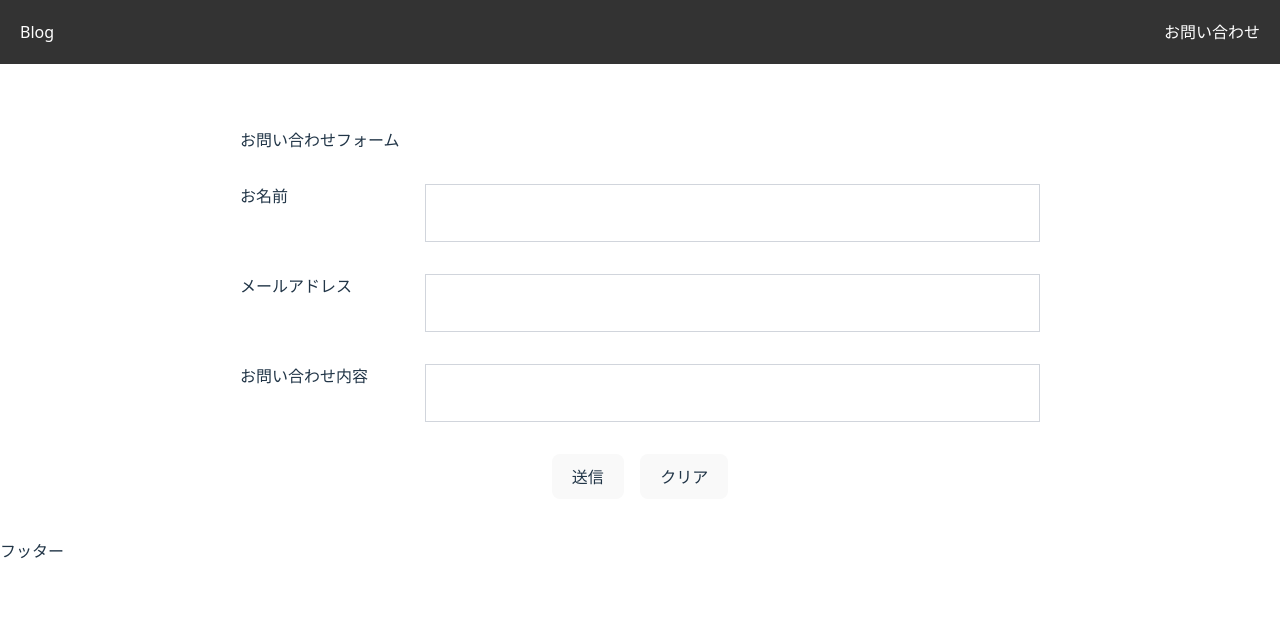
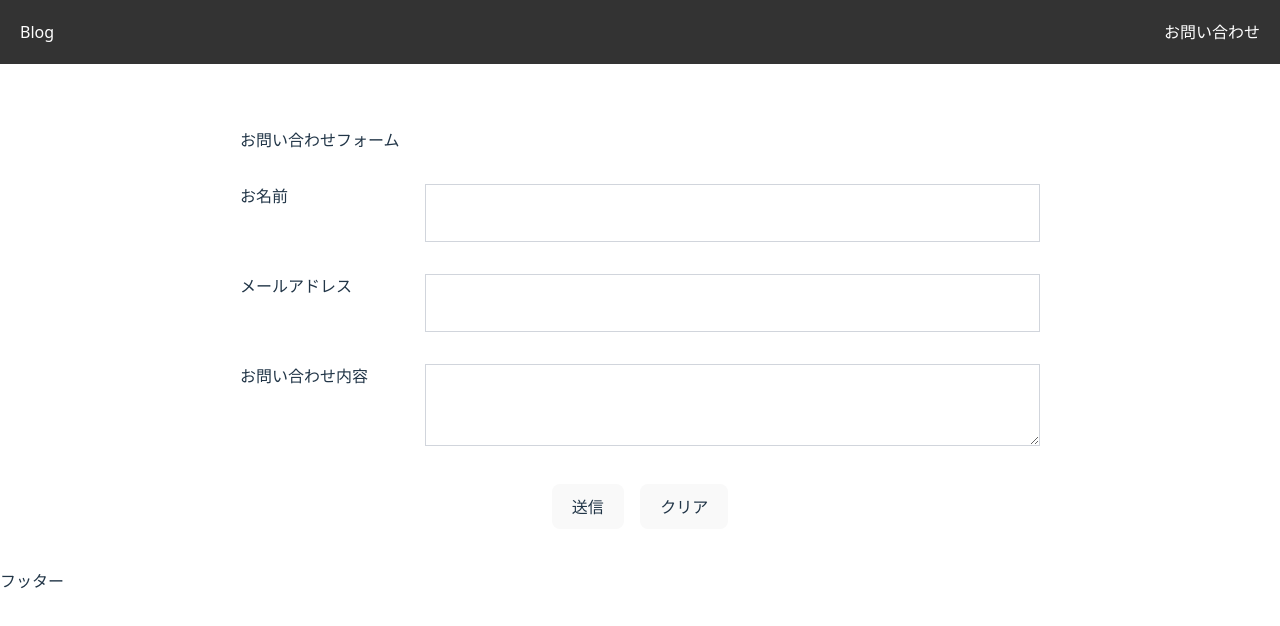
Before and after one commit to ta-1011/chapter-7, a React (Vite) app: page /contact in a window 1280 px wide. Shown: the top 626 px of the page. Built offline with nearby package versions, Linux system fonts and the light colour scheme.

Commit message:
🎨 ComponentPropsを使用。それに伴いonChangeはeを受け取るので、合わせて変更

```diff
--- a/src/components/ui/ErrorMessage.tsx
+++ b/src/components/ui/ErrorMessage.tsx
@@ -4,11 +4,7 @@ type Props = {
 
 const ErrorMessage = (props: Props) => {
   if (props.message) {
-    return (
-      <>
-        <p>{props.message}</p>
-      </>
-    );
+    return <p>{props.message}</p>;
   }
 };
 
--- a/src/components/ui/Input.tsx
+++ b/src/components/ui/Input.tsx
@@ -1,24 +1,9 @@
-type Props = {
-  type: string;
-  value: string;
-  id?: string;
-  onChange: (value: string) => void;
-};
+import { type ComponentProps } from "react";
+
+type Props = ComponentProps<"input">;
 
 const Input = (props: Props) => {
-  return (
-    <>
-      <input
-        type={props.type}
-        value={props.value}
-        id={props.id}
-        onChange={(e) => {
-          props.onChange(e.target.value);
-        }}
-        className="p-4 border border-gray-300 w-full"
-      />
-    </>
-  );
+  return <input {...props} className="p-4 border border-gray-300 w-full" />;
 };
 
 export default Input;
--- a/src/components/ui/TextArea.tsx
+++ b/src/components/ui/TextArea.tsx
@@ -1,24 +1,9 @@
-type Props = {
-  type: string;
-  value: string;
-  id?: string;
-  onChange: (value: string) => void;
-};
+import { type ComponentProps } from "react";
+
+type Props = ComponentProps<"textarea">;
 
 const TextArea = (props: Props) => {
-  return (
-    <>
-      <input
-        type={props.type}
-        value={props.value}
-        id={props.id}
-        onChange={(e) => {
-          props.onChange(e.target.value);
-        }}
-        className="p-4 border border-gray-300 w-full"
-      />
-    </>
-  );
+  return <textarea {...props} className="p-4 border border-gray-300 w-full" />;
 };
 
 export default TextArea;
--- a/src/pages/Contact/index.tsx
+++ b/src/pages/Contact/index.tsx
@@ -100,7 +100,7 @@ const Contact = () => {
               type="text"
               value={name}
               id="name"
-              onChange={(value: string) => setName(value)}
+              onChange={(e) => setName(e.target.value)}
             />
             <ErrorMessage message={nameErrorMessage} />
           </div>
@@ -114,7 +114,7 @@ const Contact = () => {
               type="email"
               value={email}
               id="email"
-              onChange={(value: string) => setEmail(value)}
+              onChange={(e) => setEmail(e.target.value)}
             />
             <ErrorMessage message={emailErrorMessage} />
           </div>
@@ -125,10 +125,9 @@ const Contact = () => {
           </label>
           <div className="w-full">
             <TextArea
-              type="text"
               value={message}
               id="message"
-              onChange={(value: string) => setMessage(value)}
+              onChange={(e) => setMessage(e.target.value)}
             />
             <ErrorMessage message={messageErrorMessage} />
           </div>
```
